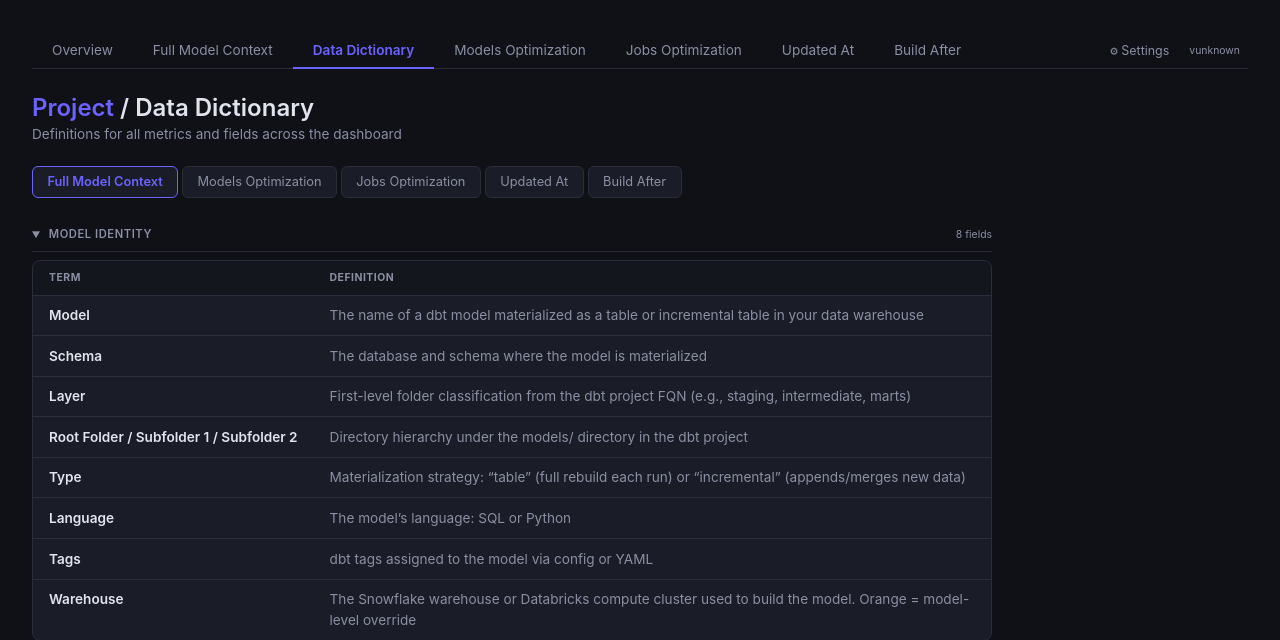
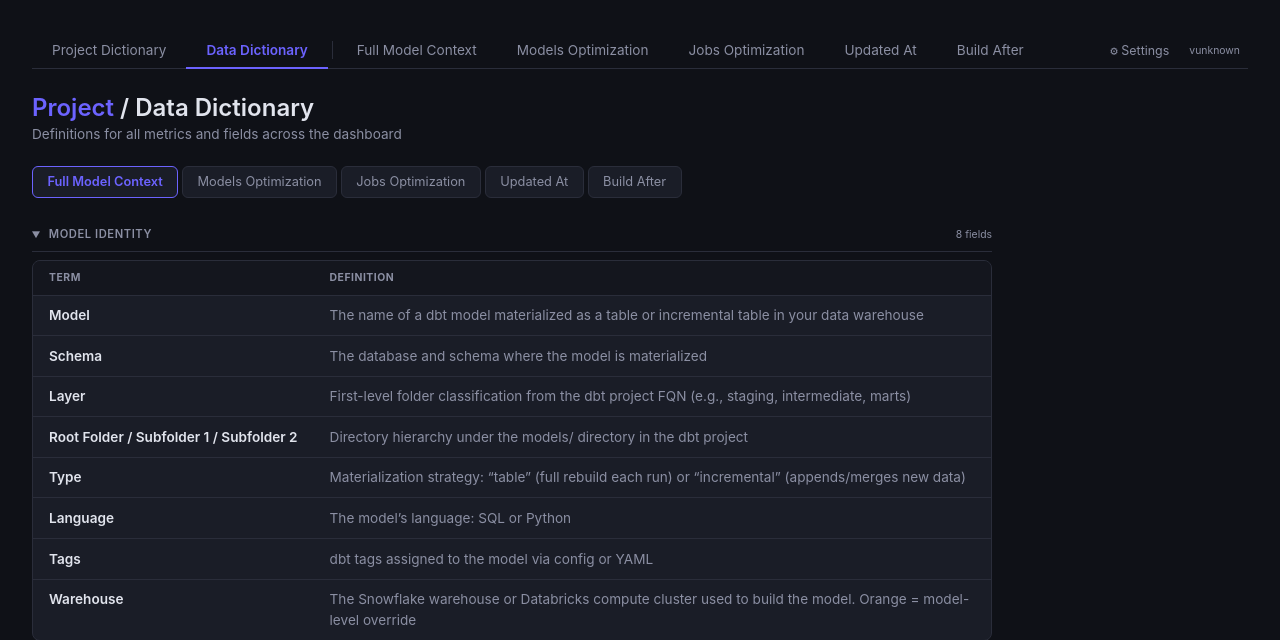
Before and after one commit to mfreeborndbt/SAO_Advanced_Configuration_Optimizer, a Flask app: page /data-dictionary in a window 1280 px wide. Shown: the top 640 px of the page. Run offline with Flask 3, Linux system fonts and the light colour scheme.

Commit message:
Rename Overview to Project Dictionary, reorder tabs, add visual separator
- Rename "Overview" to "Project Dictionary" in all tab navs and page content
- Reorder tabs: Project Dictionary and Data Dictionary are now adjacent
- Add a vertical divider (tab-sep) between dictionary tabs and data tabs

Co-Authored-By: Claude Opus 4.6 (1M context) <noreply@anthropic.com>

```diff
--- a/app.py
+++ b/app.py
@@ -221,7 +221,7 @@ def loading():
     # Map page paths to display names
     page_names = {
         "/": "Full Model Context",
-        "/overview": "Overview",
+        "/overview": "Project Dictionary",
         "/models-optimization": "Models Optimization",
         "/jobs-optimization": "Jobs Optimization",
         "/updated-at": "Updated At",
--- a/templates/build_after.html
+++ b/templates/build_after.html
@@ -207,15 +207,17 @@
     .tab:hover { color: var(--text); text-decoration: none; }
     .tab.active { color: var(--accent); border-bottom-color: var(--accent); font-weight: 600; }
     .tab-spacer { flex: 1; }
+    .tab-sep { width: 1px; height: 1.1rem; background: var(--border); margin: 0 0.25rem; align-self: center; }
     .tab-link { padding: 0.6rem 0.75rem; font-size: 0.78rem; color: var(--text-muted); text-decoration: none; }
     .tab-link:hover { color: var(--accent); text-decoration: none; }
   </style>
 </head>
 <body>
   <nav class="tab-nav">
-    <a href="/overview" class="tab">Overview</a>
+    <a href="/overview" class="tab">Project Dictionary</a>
+    <a href="/data-dictionary" class="tab">Data Dictionary</a>
+    <span class="tab-sep"></span>
     <a href="/" class="tab">Full Model Context</a>
-    <a href="/data-dictionary" class="tab">Data Dictionary</a>
     <a href="/models-optimization" class="tab">Models Optimization</a>
     <a href="/jobs-optimization" class="tab">Jobs Optimization</a>
     <a href="/updated-at" class="tab">Updated At</a>
--- a/templates/data_dictionary.html
+++ b/templates/data_dictionary.html
@@ -35,6 +35,7 @@
     .tab:hover { color: var(--text); text-decoration: none; }
     .tab.active { color: var(--accent); border-bottom-color: var(--accent); font-weight: 600; }
     .tab-spacer { flex: 1; }
+    .tab-sep { width: 1px; height: 1.1rem; background: var(--border); margin: 0 0.25rem; align-self: center; }
     .tab-link { padding: 0.6rem 0.75rem; font-size: 0.78rem; color: var(--text-muted); text-decoration: none; }
     .tab-link:hover { color: var(--accent); text-decoration: none; }
 
@@ -138,9 +139,10 @@
 </head>
 <body>
   <nav class="tab-nav">
-    <a href="/overview" class="tab">Overview</a>
+    <a href="/overview" class="tab">Project Dictionary</a>
+    <a href="/data-dictionary" class="tab active">Data Dictionary</a>
+    <span class="tab-sep"></span>
     <a href="/" class="tab">Full Model Context</a>
-    <a href="/data-dictionary" class="tab active">Data Dictionary</a>
     <a href="/models-optimization" class="tab">Models Optimization</a>
     <a href="/jobs-optimization" class="tab">Jobs Optimization</a>
     <a href="/updated-at" class="tab">Updated At</a>
--- a/templates/index.html
+++ b/templates/index.html
@@ -239,15 +239,17 @@
     .tab:hover { color: var(--text); text-decoration: none; }
     .tab.active { color: var(--accent); border-bottom-color: var(--accent); font-weight: 600; }
     .tab-spacer { flex: 1; }
+    .tab-sep { width: 1px; height: 1.1rem; background: var(--border); margin: 0 0.25rem; align-self: center; }
     .tab-link { padding: 0.6rem 0.75rem; font-size: 0.78rem; color: var(--text-muted); text-decoration: none; }
     .tab-link:hover { color: var(--accent); text-decoration: none; }
   </style>
 </head>
 <body>
   <nav class="tab-nav">
-    <a href="/overview" class="tab">Overview</a>
+    <a href="/overview" class="tab">Project Dictionary</a>
+    <a href="/data-dictionary" class="tab">Data Dictionary</a>
+    <span class="tab-sep"></span>
     <a href="/" class="tab active">Full Model Context</a>
-    <a href="/data-dictionary" class="tab">Data Dictionary</a>
     <a href="/models-optimization" class="tab">Models Optimization</a>
     <a href="/jobs-optimization" class="tab">Jobs Optimization</a>
     <a href="/updated-at" class="tab">Updated At</a>
--- a/templates/jobs_optimization.html
+++ b/templates/jobs_optimization.html
@@ -35,6 +35,7 @@
     .tab:hover { color: var(--text); text-decoration: none; }
     .tab.active { color: var(--accent); border-bottom-color: var(--accent); font-weight: 600; }
     .tab-spacer { flex: 1; }
+    .tab-sep { width: 1px; height: 1.1rem; background: var(--border); margin: 0 0.25rem; align-self: center; }
     .tab-link { padding: 0.6rem 0.75rem; font-size: 0.78rem; color: var(--text-muted); text-decoration: none; }
     .tab-link:hover { color: var(--accent); text-decoration: none; }
 
@@ -171,9 +172,10 @@
 </head>
 <body>
   <nav class="tab-nav">
-    <a href="/overview" class="tab">Overview</a>
+    <a href="/overview" class="tab">Project Dictionary</a>
+    <a href="/data-dictionary" class="tab">Data Dictionary</a>
+    <span class="tab-sep"></span>
     <a href="/" class="tab">Full Model Context</a>
-    <a href="/data-dictionary" class="tab">Data Dictionary</a>
     <a href="/models-optimization" class="tab">Models Optimization</a>
     <a href="/jobs-optimization" class="tab active">Jobs Optimization</a>
     <a href="/updated-at" class="tab">Updated At</a>
--- a/templates/loading.html
+++ b/templates/loading.html
@@ -32,6 +32,7 @@
     .tab:hover { color: var(--text); }
     .tab.active { color: var(--accent); border-bottom-color: var(--accent); font-weight: 600; }
     .tab-spacer { flex: 1; }
+    .tab-sep { width: 1px; height: 1.1rem; background: var(--border); margin: 0 0.25rem; align-self: center; }
     .tab-link { padding: 0.6rem 0.75rem; font-size: 0.78rem; color: var(--text-muted); text-decoration: none; }
 
     .content {
@@ -144,9 +145,10 @@
 </head>
 <body>
   <nav class="tab-nav">
-    <a href="/overview" class="tab">Overview</a>
+    <a href="/overview" class="tab">Project Dictionary</a>
+    <a href="/data-dictionary" class="tab">Data Dictionary</a>
+    <span class="tab-sep"></span>
     <a href="/" class="tab">Full Model Context</a>
-    <a href="/data-dictionary" class="tab">Data Dictionary</a>
     <a href="/models-optimization" class="tab">Models Optimization</a>
     <a href="/jobs-optimization" class="tab">Jobs Optimization</a>
     <a href="/updated-at" class="tab">Updated At</a>
--- a/templates/models_optimization.html
+++ b/templates/models_optimization.html
@@ -238,15 +238,17 @@
     .tab:hover { color: var(--text); text-decoration: none; }
     .tab.active { color: var(--accent); border-bottom-color: var(--accent); font-weight: 600; }
     .tab-spacer { flex: 1; }
+    .tab-sep { width: 1px; height: 1.1rem; background: var(--border); margin: 0 0.25rem; align-self: center; }
     .tab-link { padding: 0.6rem 0.75rem; font-size: 0.78rem; color: var(--text-muted); text-decoration: none; }
     .tab-link:hover { color: var(--accent); text-decoration: none; }
   </style>
 </head>
 <body>
   <nav class="tab-nav">
-    <a href="/overview" class="tab">Overview</a>
+    <a href="/overview" class="tab">Project Dictionary</a>
+    <a href="/data-dictionary" class="tab">Data Dictionary</a>
+    <span class="tab-sep"></span>
     <a href="/" class="tab">Full Model Context</a>
-    <a href="/data-dictionary" class="tab">Data Dictionary</a>
     <a href="/models-optimization" class="tab active">Models Optimization</a>
     <a href="/jobs-optimization" class="tab">Jobs Optimization</a>
     <a href="/updated-at" class="tab">Updated At</a>
--- a/templates/setup.html
+++ b/templates/setup.html
@@ -33,6 +33,7 @@
     .tab:hover { color: var(--text); text-decoration: none; }
     .tab.active { color: var(--accent); border-bottom-color: var(--accent); font-weight: 600; }
     .tab-spacer { flex: 1; }
+    .tab-sep { width: 1px; height: 1.1rem; background: var(--border); margin: 0 0.25rem; align-self: center; }
     .tab-link { padding: 0.6rem 0.75rem; font-size: 0.78rem; color: var(--text-muted); text-decoration: none; }
     .tab-link:hover { color: var(--accent); text-decoration: none; }
     .tab-link.active { color: var(--accent); font-weight: 600; }
@@ -207,9 +208,10 @@
 <body>
   <nav class="tab-nav">
     {% if creds %}
-    <a href="/overview" class="tab">Overview</a>
+    <a href="/overview" class="tab">Project Dictionary</a>
+    <a href="/data-dictionary" class="tab">Data Dictionary</a>
+    <span class="tab-sep"></span>
     <a href="/" class="tab">Full Model Context</a>
-    <a href="/data-dictionary" class="tab">Data Dictionary</a>
     <a href="/models-optimization" class="tab">Models Optimization</a>
     <a href="/jobs-optimization" class="tab">Jobs Optimization</a>
     <a href="/updated-at" class="tab">Updated At</a>
--- a/templates/updated_at.html
+++ b/templates/updated_at.html
@@ -208,15 +208,17 @@
     .tab:hover { color: var(--text); text-decoration: none; }
     .tab.active { color: var(--accent); border-bottom-color: var(--accent); font-weight: 600; }
     .tab-spacer { flex: 1; }
+    .tab-sep { width: 1px; height: 1.1rem; background: var(--border); margin: 0 0.25rem; align-self: center; }
     .tab-link { padding: 0.6rem 0.75rem; font-size: 0.78rem; color: var(--text-muted); text-decoration: none; }
     .tab-link:hover { color: var(--accent); text-decoration: none; }
   </style>
 </head>
 <body>
   <nav class="tab-nav">
-    <a href="/overview" class="tab">Overview</a>
+    <a href="/overview" class="tab">Project Dictionary</a>
+    <a href="/data-dictionary" class="tab">Data Dictionary</a>
+    <span class="tab-sep"></span>
     <a href="/" class="tab">Full Model Context</a>
-    <a href="/data-dictionary" class="tab">Data Dictionary</a>
     <a href="/models-optimization" class="tab">Models Optimization</a>
     <a href="/jobs-optimization" class="tab">Jobs Optimization</a>
     <a href="/updated-at" class="tab active">Updated At</a>
--- a/templates/warehouses.html
+++ b/templates/warehouses.html
@@ -33,6 +33,7 @@
     .tab:hover { color: var(--text); text-decoration: none; }
     .tab.active { color: var(--accent); border-bottom-color: var(--accent); font-weight: 600; }
     .tab-spacer { flex: 1; }
+    .tab-sep { width: 1px; height: 1.1rem; background: var(--border); margin: 0 0.25rem; align-self: center; }
     .tab-link { padding: 0.6rem 0.75rem; font-size: 0.78rem; color: var(--text-muted); text-decoration: none; }
     .tab-link:hover { color: var(--accent); text-decoration: none; }
     .tab-link.active { color: var(--accent); font-weight: 600; }
@@ -184,9 +185,10 @@
 </head>
 <body>
   <nav class="tab-nav">
-    <a href="/overview" class="tab">Overview</a>
+    <a href="/overview" class="tab">Project Dictionary</a>
+    <a href="/data-dictionary" class="tab">Data Dictionary</a>
+    <span class="tab-sep"></span>
     <a href="/" class="tab">Full Model Context</a>
-    <a href="/data-dictionary" class="tab">Data Dictionary</a>
     <a href="/models-optimization" class="tab">Models Optimization</a>
     <a href="/jobs-optimization" class="tab">Jobs Optimization</a>
     <a href="/updated-at" class="tab">Updated At</a>
```
Also changed, not shown: templates/overview.html (+6 -4 lines).
